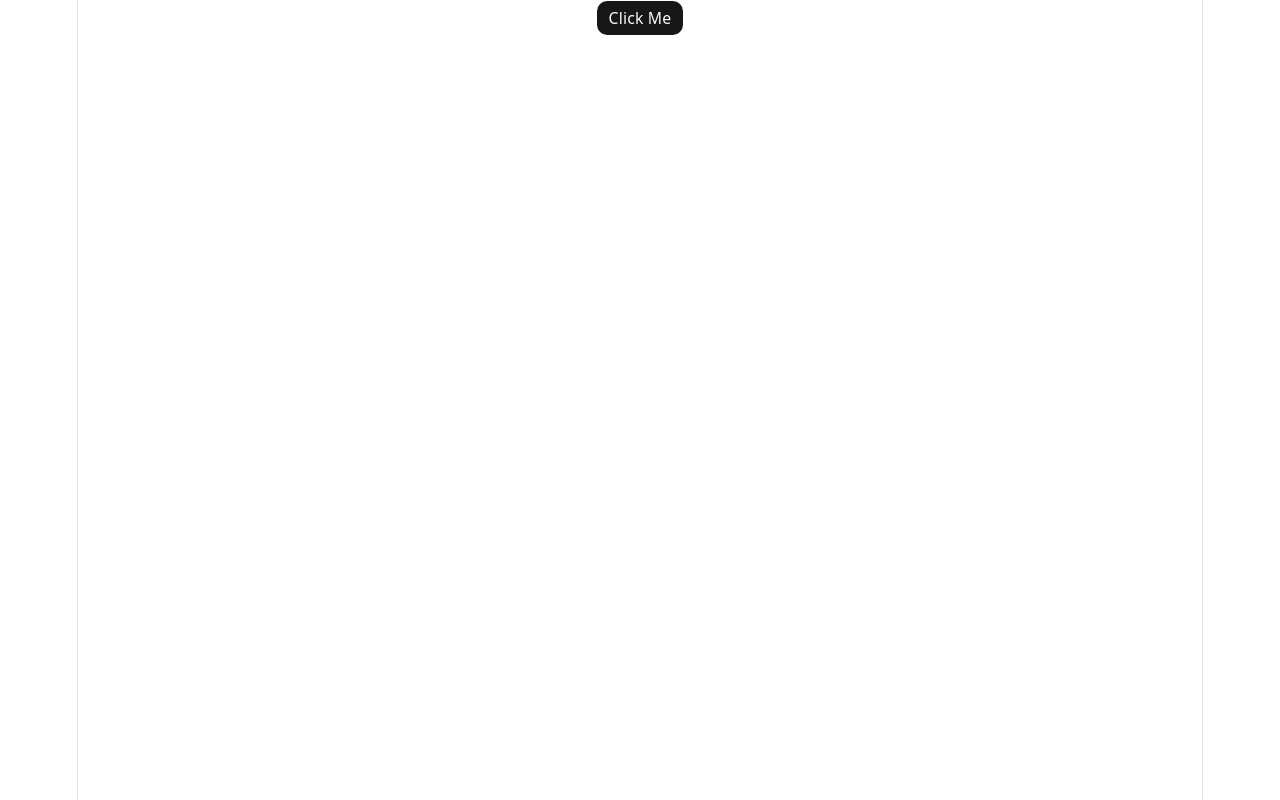
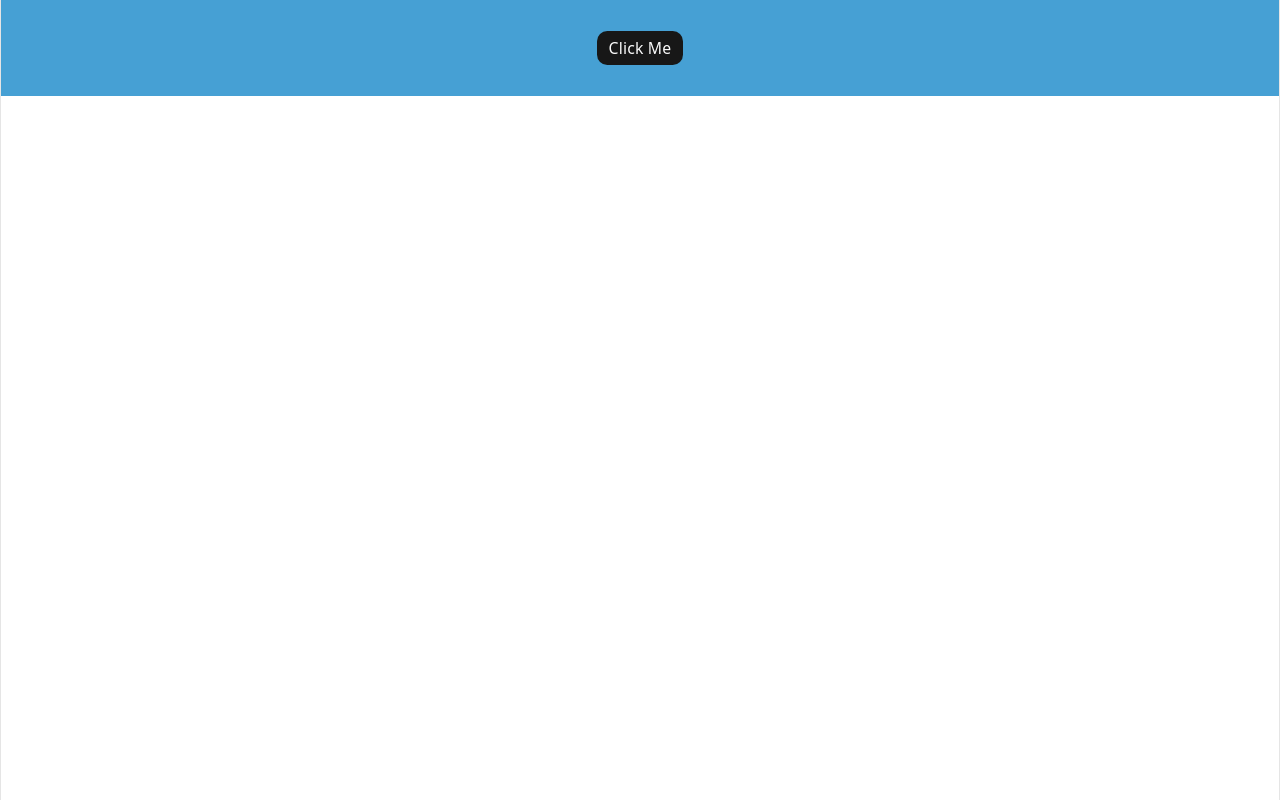
Before and after one commit to Nuhamin-07/Task-Management-App, a React (Vite) app in the folder client/: page / in a window 1280 px wide. Built offline with nearby package versions, Linux system fonts and the light colour scheme.

Commit message:
css added for the navbar

```diff
--- a/client/src/components/Header.jsx
+++ b/client/src/components/Header.jsx
@@ -2,7 +2,7 @@ import { Button } from "@/components/ui/button";
 
 export default function Header() {
   return (
-    <div>
+    <div id="navbar">
       <Button>Click Me</Button>
     </div>
   );
--- a/client/src/index.css
+++ b/client/src/index.css
@@ -94,7 +94,7 @@
 
   --sidebar-border: oklch(0.922 0 0);
 
-  --sidebar-ring: oklch(0.708 0 0)
+  --sidebar-ring: oklch(0.708 0 0);
 }
 
 @media (prefers-color-scheme: dark) {
@@ -122,7 +122,6 @@ body {
 }
 
 #root {
-  width: 1126px;
   max-width: 100%;
   margin: 0 auto;
   text-align: center;
@@ -179,7 +178,7 @@ code {
 
 @theme inline {
   --font-heading: var(--font-sans);
-  --font-sans: 'Geist Variable', sans-serif;
+  --font-sans: "Geist Variable", sans-serif;
   --color-sidebar-ring: var(--sidebar-ring);
   --color-sidebar-border: var(--sidebar-border);
   --color-sidebar-accent-foreground: var(--sidebar-accent-foreground);
@@ -256,8 +255,18 @@ code {
 
 @layer base {
   * {
-    @apply border-border outline-ring/50;}
+    @apply border-border outline-ring/50;
+  }
   body {
-    @apply bg-background text-foreground;}
+    @apply bg-background text-foreground;
+  }
   html {
-    @apply font-sans;}}
+    @apply font-sans;
+  }
+}
+
+#navbar {
+  max-width: 100%;
+  background-color: #46a0d4;
+  padding: 30px 0;
+}
```
